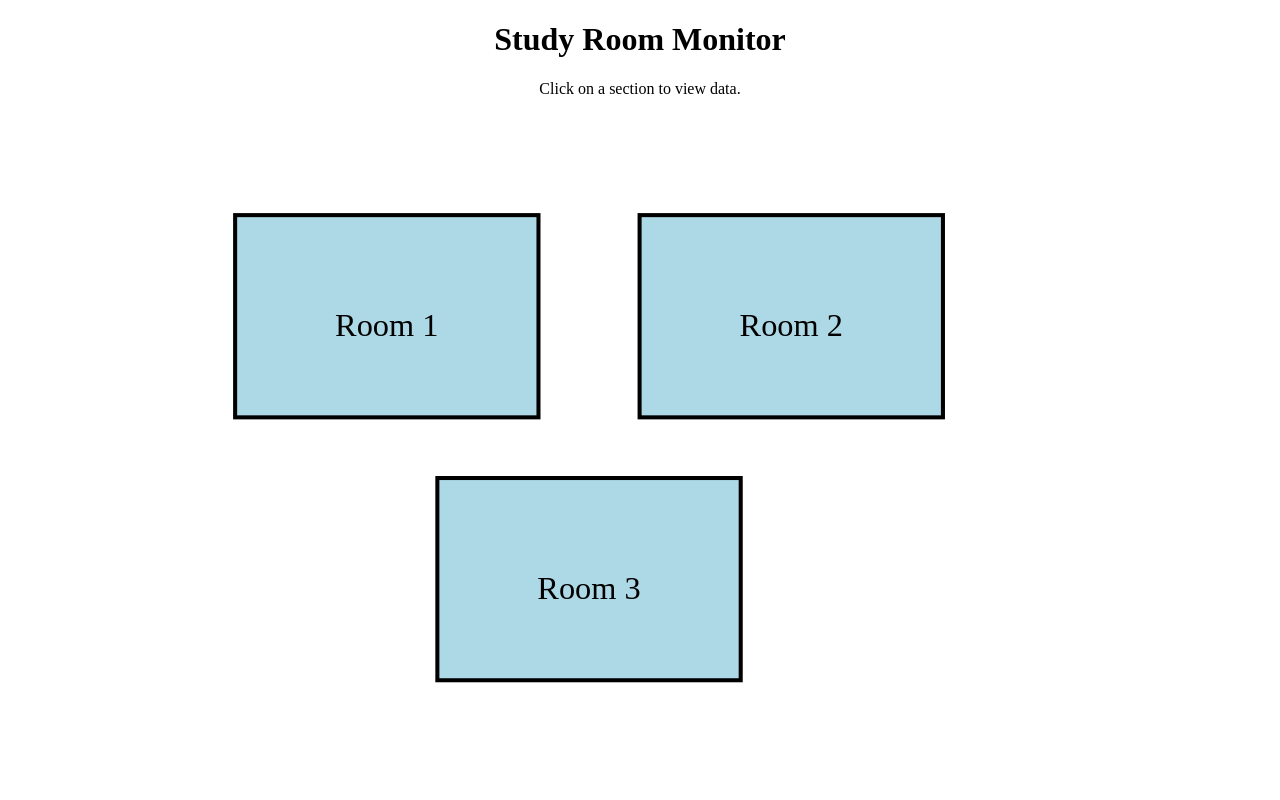
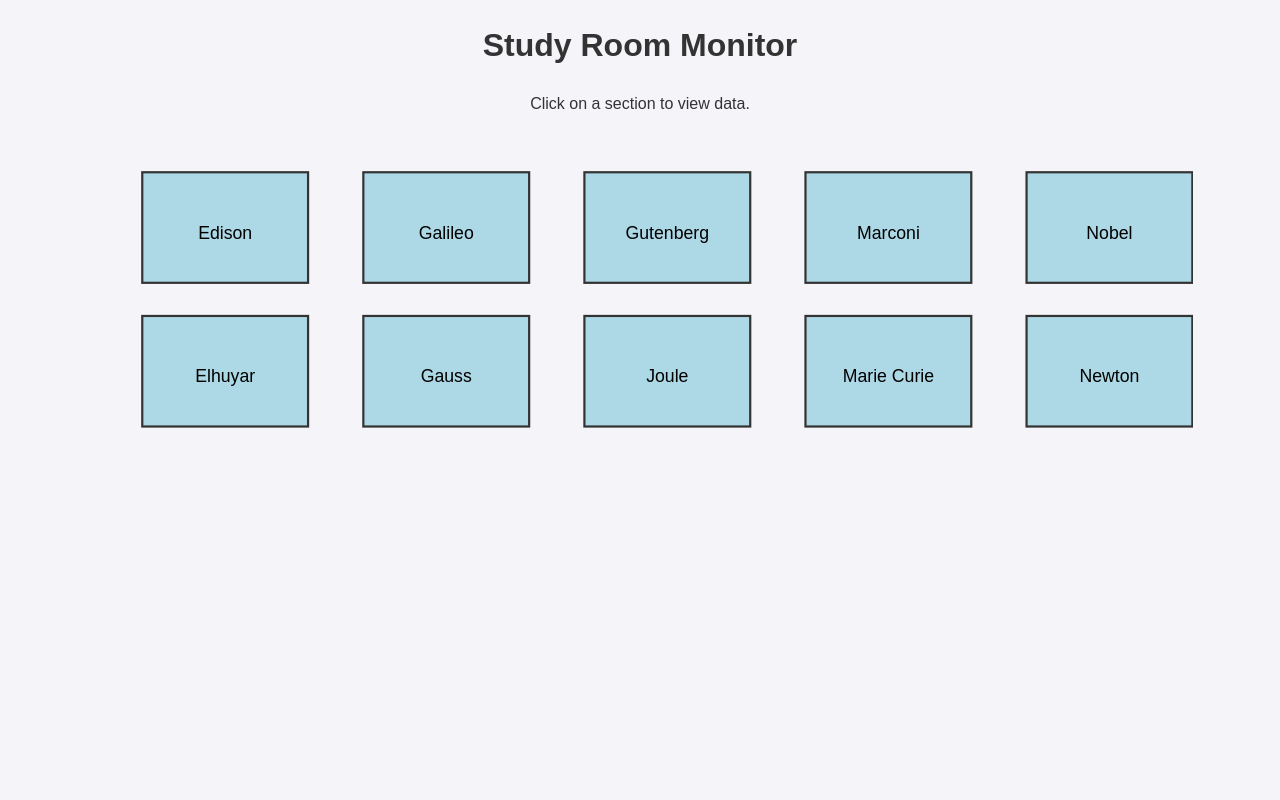
Before and after one commit to OTPLander/RetoComputerSeraphine, a Flask app: page / in a window 1280 px wide. Run offline with Flask 3, Linux system fonts and the light colour scheme.

Commit message:
New rooms

```diff
--- a/PYTHON/DASH-PYTHON/DASH-PYTHON/DASH_PYTHON.py
+++ /dev/null
@@ -1,10 +0,0 @@
-from flask import Flask, render_template
-
-app = Flask(__name__)
-
-@app.route('/')
-def index():
-    return render_template('index.html')
-
-if __name__ == '__main__':
-    app.run(host='0.0.0.0', port=80, debug=True)
--- a/PYTHON/DASH-PYTHON/DASH-PYTHON/templates/index.html
+++ /dev/null
@@ -1,49 +0,0 @@
-<!DOCTYPE html>
-<html lang="en">
-<head>
-    <meta charset="UTF-8">
-    <meta name="viewport" content="width=device-width, initial-scale=1.0">
-    <title>Study Room Monitor</title>
-    <style>
-        svg {
-            width: 80%;
-            height: auto;
-            display: block;
-            margin: auto;
-        }
-        .room {
-            fill: lightblue;
-            stroke: black;
-            stroke-width: 2px;
-            cursor: pointer;
-        }
-        .room:hover {
-            fill: orange;
-        }
-    </style>
-    <script>
-        function showData(section) {
-            alert("You clicked on " + section);
-            // Later, we will fetch real data here!
-        }
-    </script>
-</head>
-<body>
-    <h1 style="text-align:center;">Study Room Monitor</h1>
-    <p style="text-align:center;">Click on a section to view data.</p>
-
-    <svg viewBox="0 0 500 300">
-        <!-- Room 1 -->
-        <rect class="room" x="50" y="50" width="150" height="100" onclick="showData('Room 1')"/>
-        <text x="125" y="110" text-anchor="middle" font-size="16" fill="black">Room 1</text>
-
-        <!-- Room 2 -->
-        <rect class="room" x="250" y="50" width="150" height="100" onclick="showData('Room 2')"/>
-        <text x="325" y="110" text-anchor="middle" font-size="16" fill="black">Room 2</text>
-
-        <!-- Room 3 -->
-        <rect class="room" x="150" y="180" width="150" height="100" onclick="showData('Room 3')"/>
-        <text x="225" y="240" text-anchor="middle" font-size="16" fill="black">Room 3</text>
-    </svg>
-</body>
-</html>
--- /dev/null
+++ b/static/styles.css
@@ -0,0 +1,56 @@
+/* Basic Reset */
+* {
+    margin: 0;
+    padding: 0;
+    box-sizing: border-box;
+}
+
+/* Body styles */
+body {
+    font-family: Arial, sans-serif;
+    background-color: #f4f4f9;
+    color: #333;
+    line-height: 1.6;
+    padding: 20px;
+    display: flex;
+    justify-content: center;  /* Center horizontally */
+    align-items: center;  /* Center vertically */
+    height: 100vh;  /* Take up full screen height */
+    flex-direction: column;  /* Stack content vertically */
+}
+
+/* Header styling */
+h1 {
+    text-align: center;
+    margin-bottom: 20px;
+}
+
+/* SVG container */
+svg {
+    display: block;
+    margin: 0 auto;  /* Center the SVG element */
+    max-width: 100%;
+    height: auto;
+}
+
+/* Room styling */
+.room {
+    cursor: pointer;
+    fill: lightblue;  /* Light blue color for unclicked rooms */
+    stroke: #333;  /* Dark border */
+    stroke-width: 2px;
+    transition: fill 0.3s;
+}
+
+.room:hover {
+    fill: lightgreen;  /* Change color on hover */
+}
+
+.room.active {
+    fill: darkorange;  /* Change color when clicked */
+}
+
+/* Optional: Add margins between sections */
+section {
+    margin-bottom: 40px;
+}
--- a/templates/index.html
+++ b/templates/index.html
@@ -4,46 +4,58 @@
     <meta charset="UTF-8">
     <meta name="viewport" content="width=device-width, initial-scale=1.0">
     <title>Study Room Monitor</title>
-    <style>
-        svg {
-            width: 80%;
-            height: auto;
-            display: block;
-            margin: auto;
-        }
-        .room {
-            fill: lightblue;
-            stroke: black;
-            stroke-width: 2px;
-            cursor: pointer;
-        }
-        .room:hover {
-            fill: orange;
-        }
-    </style>
+    <link rel="stylesheet" href="{{ url_for('static', filename='styles.css') }}">
+</head>
+<body>
+    <h1>Study Room Monitor</h1>
+    <p>Click on a section to view data.</p>
+
+    <svg viewBox="0 0 1000 600">
+        <!-- Room Edison -->
+        <rect class="room" x="50" y="50" width="150" height="100" onclick="showData('Edison')"/>
+        <text x="125" y="110" text-anchor="middle" font-size="16" fill="black">Edison</text>
+
+        <!-- Room Galileo -->
+        <rect class="room" x="250" y="50" width="150" height="100" onclick="showData('Galileo')"/>
+        <text x="325" y="110" text-anchor="middle" font-size="16" fill="black">Galileo</text>
+
+        <!-- Room Gutenberg -->
+        <rect class="room" x="450" y="50" width="150" height="100" onclick="showData('Gutenberg')"/>
+        <text x="525" y="110" text-anchor="middle" font-size="16" fill="black">Gutenberg</text>
+
+        <!-- Room Marconi -->
+        <rect class="room" x="650" y="50" width="150" height="100" onclick="showData('Marconi')"/>
+        <text x="725" y="110" text-anchor="middle" font-size="16" fill="black">Marconi</text>
+
+        <!-- Room Nobel -->
+        <rect class="room" x="850" y="50" width="150" height="100" onclick="showData('Nobel')"/>
+        <text x="925" y="110" text-anchor="middle" font-size="16" fill="black">Nobel</text>
+
+        <!-- Room Elhuyar -->
+        <rect class="room" x="50" y="180" width="150" height="100" onclick="showData('Elhuyar')"/>
+        <text x="125" y="240" text-anchor="middle" font-size="16" fill="black">Elhuyar</text>
+
+        <!-- Room Gauss -->
+        <rect class="room" x="250" y="180" width="150" height="100" onclick="showData('Gauss')"/>
+        <text x="325" y="240" text-anchor="middle" font-size="16" fill="black">Gauss</text>
+
+        <!-- Room Joule -->
+        <rect class="room" x="450" y="180" width="150" height="100" onclick="showData('Joule')"/>
+        <text x="525" y="240" text-anchor="middle" font-size="16" fill="black">Joule</text>
+
+        <!-- Room Marie Curie -->
+        <rect class="room" x="650" y="180" width="150" height="100" onclick="showData('Marie Curie')"/>
+        <text x="725" y="240" text-anchor="middle" font-size="16" fill="black">Marie Curie</text>
+
+        <!-- Room Newton -->
+        <rect class="room" x="850" y="180" width="150" height="100" onclick="showData('Newton')"/>
+        <text x="925" y="240" text-anchor="middle" font-size="16" fill="black">Newton</text>
+    </svg>
+
     <script>
-        function showData(section) {
-            alert("You clicked on " + section);
-            // Later, we will fetch real data here!
+        function showData(roomName) {
+            alert('You clicked on ' + roomName);
         }
     </script>
-</head>
-<body>
-    <h1 style="text-align:center;">Study Room Monitor</h1>
-    <p style="text-align:center;">Click on a section to view data.</p>
-
-    <svg viewBox="0 0 500 300">
-        <!-- Room 1 -->
-        <rect class="room" x="50" y="50" width="150" height="100" onclick="showData('Room 1')"/>
-        <text x="125" y="110" text-anchor="middle" font-size="16" fill="black">Room 1</text>
-
-        <!-- Room 2 -->
-        <rect class="room" x="250" y="50" width="150" height="100" onclick="showData('Room 2')"/>
-        <text x="325" y="110" text-anchor="middle" font-size="16" fill="black">Room 2</text>
-
-        <!-- Room 3 -->
-        <rect class="room" x="150" y="180" width="150" height="100" onclick="showData('Room 3')"/>
-        <text x="225" y="240" text-anchor="middle" font-size="16" fill="black">Room 3</text>
-    </svg>
 </body>
 </html>
```
Also changed, not shown: 2 other files.
